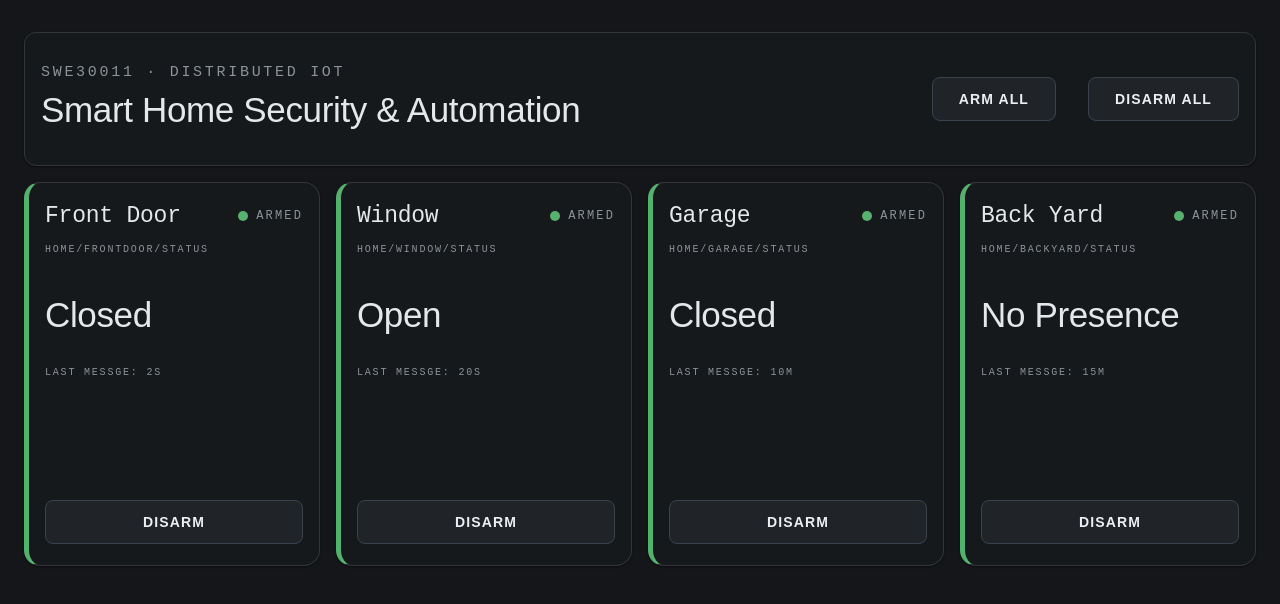
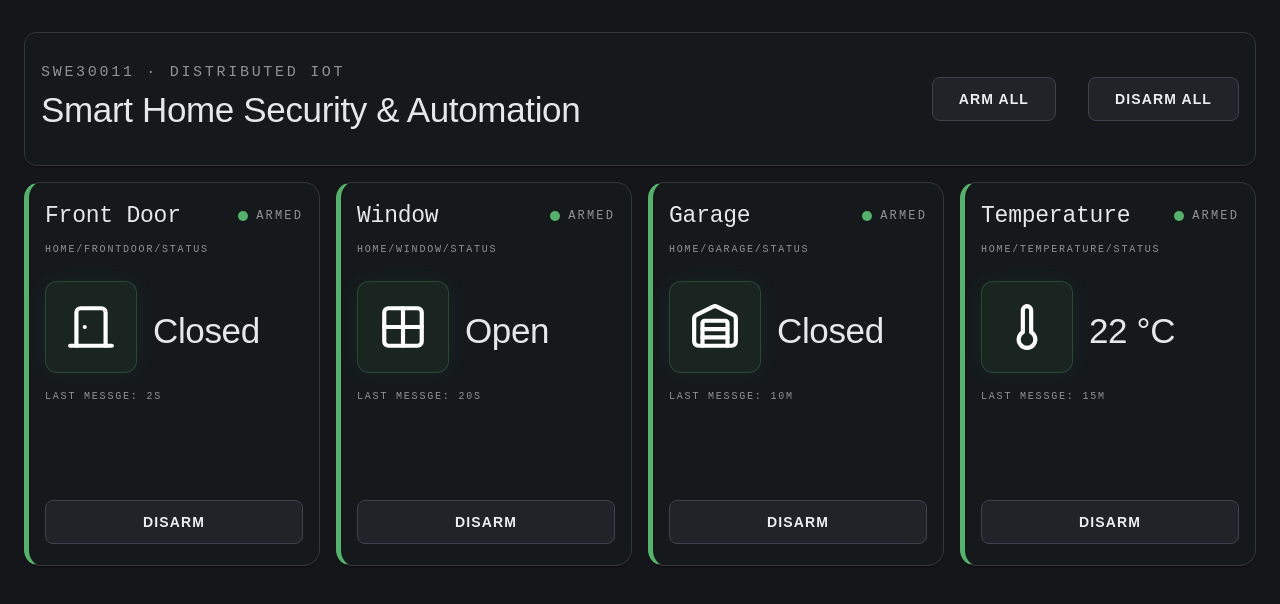
Before and after one commit to Nico-Gerber/Smart-Security-Dashboard, a React (Vite) app: page / in a window 1280 px wide. Shown: the top 604 px of the page. Built offline with nearby package versions, Linux system fonts and the light colour scheme.

Commit message:
Added Icons

```diff
--- a/package.json
+++ b/package.json
@@ -16,6 +16,7 @@
     "@emotion/react": "^11.14.0",
     "@emotion/styled": "^11.14.1",
     "@mui/material": "^9.4.0",
+    "lucide-react": "^1.46.0",
     "react": "^19.3.0",
     "react-dom": "^19.3.0"
   }
--- a/src/App.jsx
+++ b/src/App.jsx
@@ -1,5 +1,7 @@
 import { Button, Box, Typography, Card, Container } from '@mui/material'
 import { useState } from 'react'
+
+import { DoorClosed, Warehouse, Thermometer, Grid2X2 } from 'lucide-react'
 
 function App() {
 
@@ -29,28 +31,32 @@ function App() {
       armed: true,
       status: "Closed",
       mqtt: "home/frontdoor/status",
-      lastmsg: "2s"
+      lastmsg: "2s",
+      icon: DoorClosed
     },
     {
       name: "Window",
       armed: true,
       status: "Open",
       mqtt: "home/window/status",
-      lastmsg: "20s"
+      lastmsg: "20s",
+      icon: Grid2X2
     },
     {
       name: "Garage",
       armed: true,
       status: "Closed",
       mqtt: "home/garage/status",
-      lastmsg: "10m"
+      lastmsg: "10m",
+      icon: Warehouse
     },
     {
-      name: "Back Yard",
+      name: "Temperature",
       armed: true,
-      status: "No Presence",
-      mqtt: "home/backyard/status",
-      lastmsg: "15m"
+      status: "22 °C",
+      mqtt: "home/temperature/status",
+      lastmsg: "15m",
+      icon: Thermometer
     }
   ])
 
@@ -199,7 +205,13 @@ function App() {
           }}
         >
 
-          {securityPanels.map((panel) => (
+          {securityPanels.map((panel) => {
+
+            const Icon = panel.icon
+
+            return (
+
+
 
               <Card
                 key={panel.name}
@@ -297,6 +309,39 @@ function App() {
                 </Typography>
 
 
+                <Box sx={{ display: 'flex', alignItems: 'center', gap: 2, mt: 2 }}>
+
+
+                  {/* ICON */}
+                  <Box
+                    sx={{
+                      width: 90,
+                      height: 90,
+                      borderRadius: 3,
+                      display: 'flex',
+                      alignItems: 'center',
+                      justifyContent: 'center',
+
+                      backgroundColor: panel.armed
+                        ? 'rgba(86, 177, 109, 0.08)'
+                        : 'rgba(230, 161, 39, 0.08)',
+
+                      border: panel.armed
+                        ? '1px solid rgba(86, 177, 109, 0.25)'
+                        : '1px solid rgba(230, 161, 39, 0.25)',
+
+                      boxShadow: panel.armed
+                        ? '0 0 20px rgba(86, 177, 109, 0.08)'
+                        : '0 0 20px rgba(230, 161, 39, 0.08)'
+                    }}
+                  >
+                    <Icon
+                      size={50}
+                      color="white"
+                    />
+                  </Box>
+
+
                   {/* SENSOR STATUS */}
                   <Typography
                     component="h2"
@@ -312,6 +357,10 @@ function App() {
                   >
                     {panel.status}
                   </Typography>
+
+                </Box>
+
+
 
 
                 {/* Last Message */}
@@ -331,7 +380,7 @@ function App() {
 
 
 
-              <Box sx={{ mt: 15, display: 'flex', justifyContent: 'center' }}>
+                <Box sx={{ mt: 12, display: 'flex', justifyContent: 'center' }}>
 
                   {/* ARM / DISARM BUTTON */}
                   <Button
@@ -350,7 +399,8 @@ function App() {
 
               </Card>
 
-          ))}
+            )
+          })}
 
         </Box>
 
```
Also changed, not shown: 1 other file (tests, documents, lock files or other folders). Lines whose indentation alone changed are shown as unchanged.
